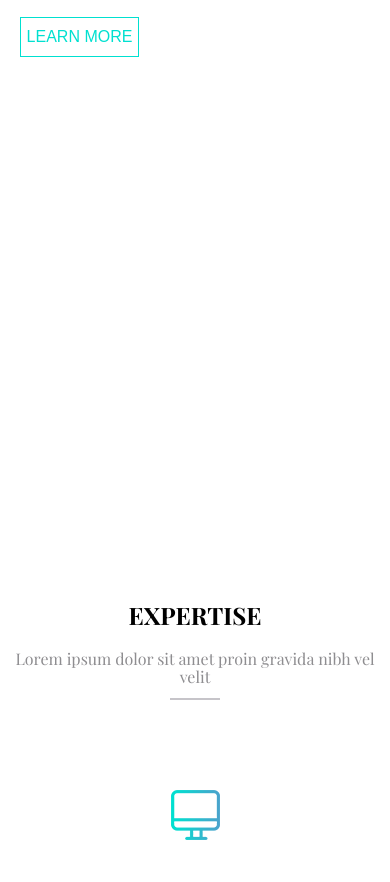
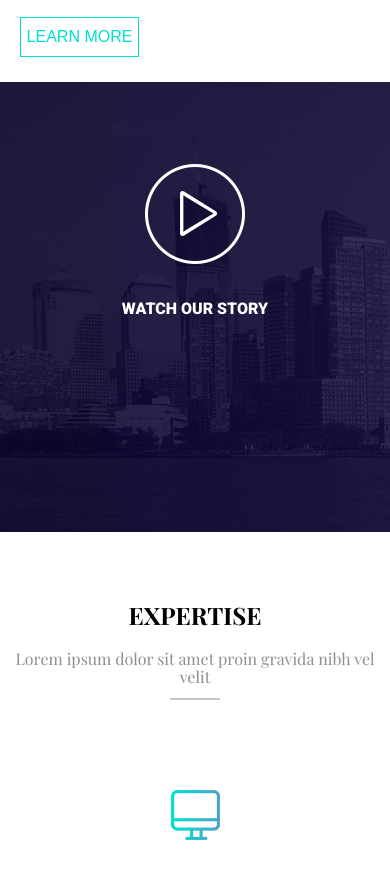
Before and after one commit to WebDaer/example, a plain HTML site: page index.html in a window 390 px wide. Shown: the part 1360-2242 px from the top of the page. Drawn offline with nearby package versions, Linux system fonts and the light colour scheme; the site is published under a folder, as on GitHub Pages, so addresses that start at the root find nothing; a web font is replaced by a local one.

Commit message:
Update media.css

```diff
--- a/media.css
+++ b/media.css
@@ -71,7 +71,7 @@ margin:0px auto;
 }
 .blok3{
 	background-attachment:fixed;
-	background-image:url("/img/overlay.png");
+	background-image:url("img/overlay.png");
 	background-size:cover;
 }
 .blok4{
```
